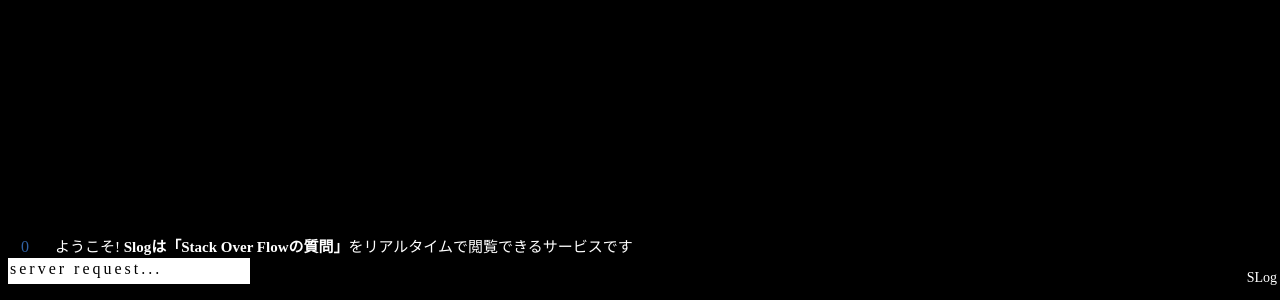
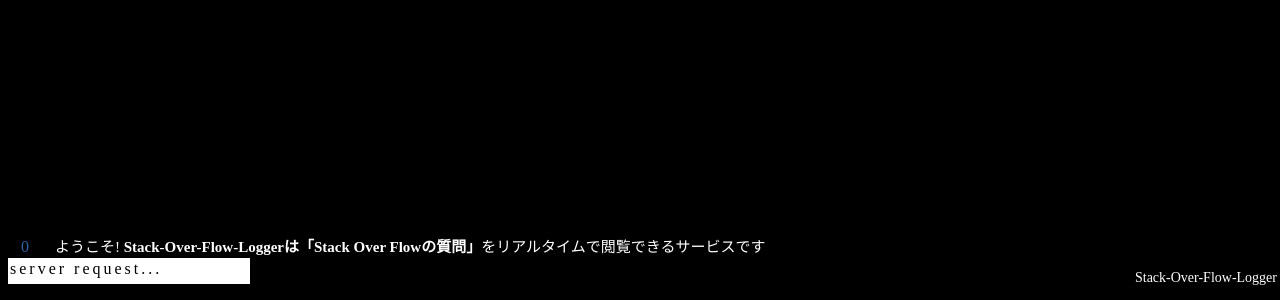
Before and after one commit to gamuo/slog, a website: page public/index.html in a window 1280 px wide. Shown: the part 514-814 px from the top of the page. Drawn offline with Linux system fonts and the light colour scheme.

Commit message:
change name

```diff
--- a/public/index.html
+++ b/public/index.html
@@ -2,7 +2,7 @@
 <html>
 <head>
     <meta charset="UTF-8">
-    <title>SLog</title>
+    <title>Stack-Over-Flow-Logger</title>
 
     <!-- 変更用 -->
     <style>
@@ -22,11 +22,11 @@
     <div id="log">
         <div>
             <span class="log_row_number">0</span>
-            <a class="question_href">ようこそ! <b>Slogは「Stack Over Flowの質問」</b>をリアルタイムで閲覧できるサービスです</a>
+            <a class="question_href">ようこそ! <b>Stack-Over-Flow-Loggerは「Stack Over Flowの質問」</b>をリアルタイムで閲覧できるサービスです</a>
         </div>
     </div>
     <div id="site_title">
-        <p>SLog</p>
+        <p>Stack-Over-Flow-Logger</p>
     </div>
     <script src="js/slog.js"></script>
 </body>
```
Also changed, not shown: Readme.md.
